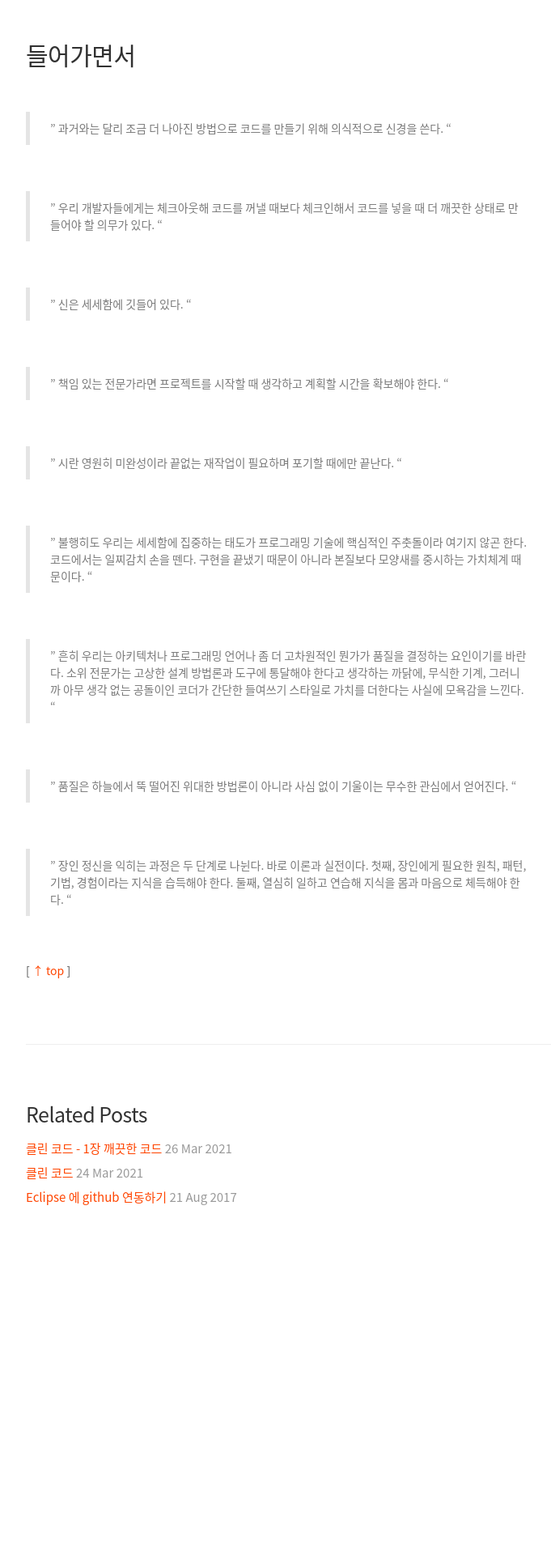
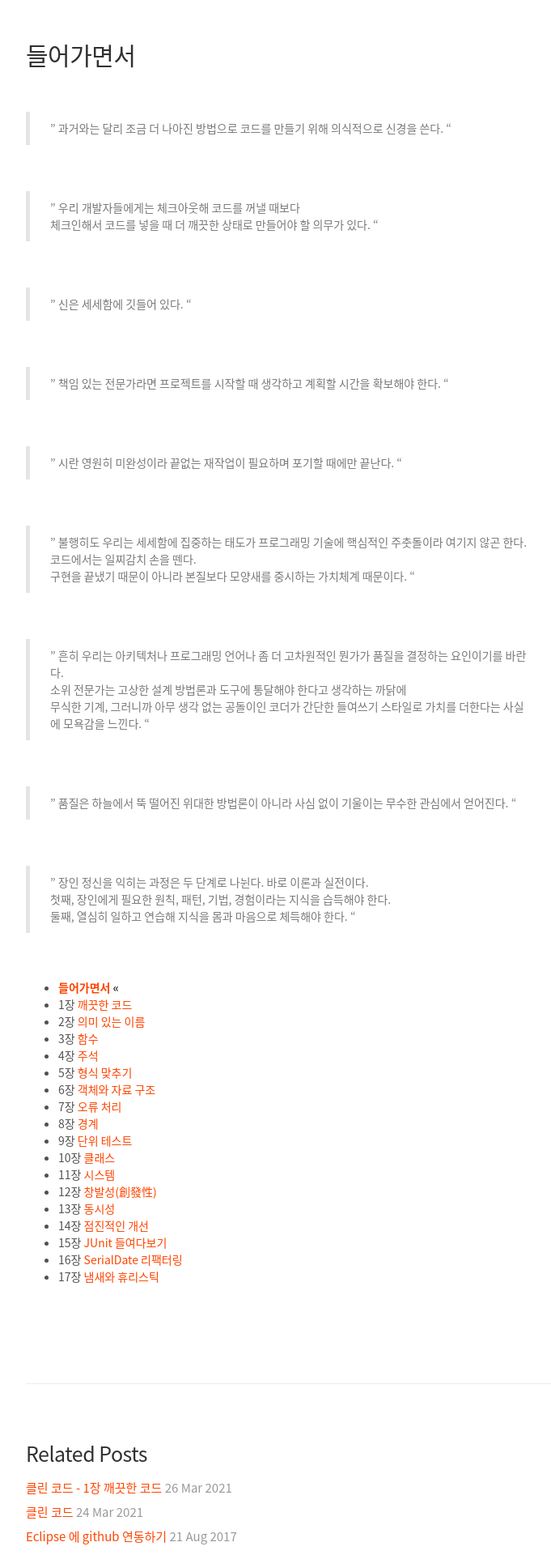
Before and after one commit to cholnh/cholnh.github.io, a Jekyll site: the page built from _posts/Dev/CleanCode/2021-3-25-들어가면서.md, in a window 1280 px wide. Shown: the part 1494-3414 px from the top of the page at 81% size, without its empty margins (248-929 px from the left). Built offline with Jekyll 4.4.1, drawn with Linux system fonts in a browser that asks for light colours; comment, search, counter and statistics services are not loaded.

Commit message:
edit cleancode

```diff
--- a/_posts/Dev/CleanCode/2021-3-25-들어가면서.md
+++ b/_posts/Dev/CleanCode/2021-3-25-들어가면서.md
@@ -54,7 +54,8 @@ comments: true
 
 <br/>
 
-> " 우리 개발자들에게는 체크아웃해 코드를 꺼낼 때보다 체크인해서 코드를 넣을 때 더 깨끗한 상태로 만들어야 할 의무가 있다. "
+> " 우리 개발자들에게는 체크아웃해 코드를 꺼낼 때보다
+체크인해서 코드를 넣을 때 더 깨끗한 상태로 만들어야 할 의무가 있다. "
 
 <br/>
 
@@ -70,11 +71,15 @@ comments: true
 
 <br/>
 
-> " 불행히도 우리는 세세함에 집중하는 태도가 프로그래밍 기술에 핵심적인 주춧돌이라 여기지 않곤 한다. 코드에서는 일찌감치 손을 뗀다. 구현을 끝냈기 때문이 아니라 본질보다 모양새를 중시하는 가치체계 때문이다. "
+> " 불행히도 우리는 세세함에 집중하는 태도가 프로그래밍 기술에 핵심적인 주춧돌이라 여기지 않곤 한다.
+코드에서는 일찌감치 손을 뗀다.
+구현을 끝냈기 때문이 아니라 본질보다 모양새를 중시하는 가치체계 때문이다. "
 
 <br/>
 
-> " 흔히 우리는 아키텍처나 프로그래밍 언어나 좀 더 고차원적인 뭔가가 품질을 결정하는 요인이기를 바란다. 소위 전문가는 고상한 설계 방법론과 도구에 통달해야 한다고 생각하는 까닭에, 무식한 기계, 그러니까 아무 생각 없는 공돌이인 코더가 간단한 들여쓰기 스타일로 가치를 더한다는 사실에 모욕감을 느낀다. "
+> " 흔히 우리는 아키텍처나 프로그래밍 언어나 좀 더 고차원적인 뭔가가 품질을 결정하는 요인이기를 바란다.
+소위 전문가는 고상한 설계 방법론과 도구에 통달해야 한다고 생각하는 까닭에
+무식한 기계, 그러니까 아무 생각 없는 공돌이인 코더가 간단한 들여쓰기 스타일로 가치를 더한다는 사실에 모욕감을 느낀다. "
 
 <br/>
 
@@ -82,8 +87,29 @@ comments: true
 
 <br/>
 
-> " 장인 정신을 익히는 과정은 두 단계로 나뉜다. 바로 이론과 실전이다. 첫째, 장인에게 필요한 원칙, 패턴, 기법, 경험이라는 지식을 습득해야 한다. 둘째, 열심히 일하고 연습해 지식을 몸과 마음으로 체득해야 한다. "
+> " 장인 정신을 익히는 과정은 두 단계로 나뉜다. 바로 이론과 실전이다.
+첫째, 장인에게 필요한 원칙, 패턴, 기법, 경험이라는 지식을 습득해야 한다.
+둘째, 열심히 일하고 연습해 지식을 몸과 마음으로 체득해야 한다. "
 
 <br/>
 
-[ [↑ top]({{ site.url }}/cleancode/들어가면서.html#Intro) ]
+- **[들어가면서]({{ site.url }}/cleancode/들어가면서.html) <<**
+- 1장 [깨끗한 코드]({{ site.url }}/cleancode/1장-깨끗한-코드.html)
+- 2장 [의미 있는 이름]({{ site.url }}/cleancode/2장-의미-있는-이름.html)
+- 3장 [함수](#)
+- 4장 [주석](#)
+- 5장 [형식 맞추기](#)
+- 6장 [객체와 자료 구조](#)
+- 7장 [오류 처리](#)
+- 8장 [경계](#)
+- 9장 [단위 테스트](#)
+- 10장 [클래스](#)
+- 11장 [시스템](#)
+- 12장 [창발성(創發性)](#)
+- 13장 [동시성](#)
+- 14장 [점진적인 개선](#)
+- 15장 [JUnit 들여다보기](#)
+- 16장 [SerialDate 리팩터링](#)
+- 17장 [냄새와 휴리스틱](#)
+
+<br/>
```
Also changed, not shown: _posts/Dev/CleanCode/2021-3-26-1장-깨끗한-코드.md (+48 -9 lines).
